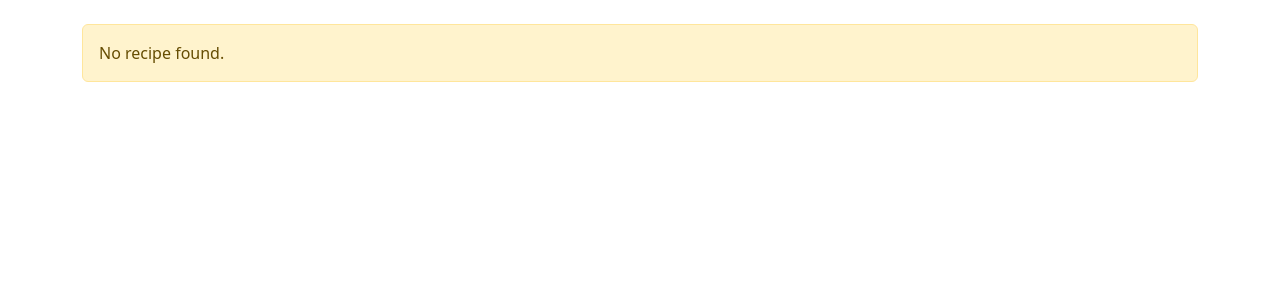
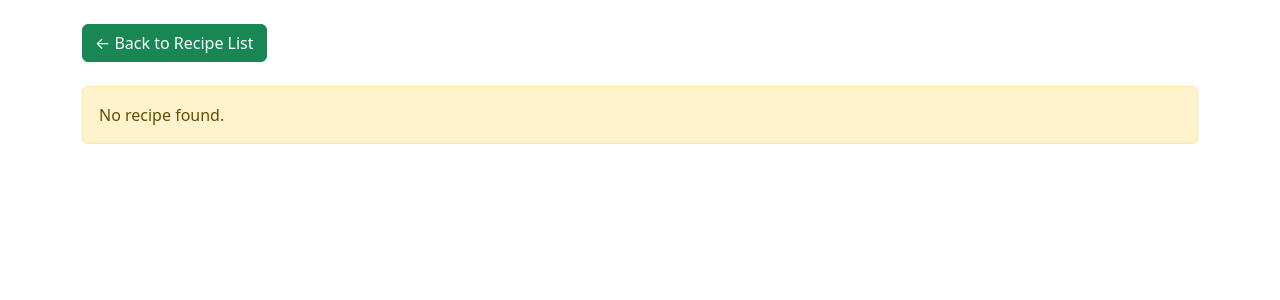
Before and after one commit to SarrahGandhi/assignment2, a PHP site: page /details.php?RecipeID=1 in a window 1280 px wide. Shown: the part 56-356 px from the top of the page. Run offline with PHP 8.4, Linux system fonts and the light colour scheme; data that the repository does not hold is empty.

Commit message:
add a returntolist button on details.php

```diff
--- a/details.php
+++ b/details.php
@@ -14,6 +14,12 @@
     <header>
         <?php include("admin/includes/nav.php"); ?>
     </header>
+
+    <div class="container my-4">
+    <div class="d-flex justify-content-start">
+        <a href="index.php" class="btn btn-success">← Back to Recipe List</a>
+    </div>
+    </div>
 
     <main class="container mt-4">
         <?php
@@ -96,7 +102,6 @@
         }
         ?>
     </main>
-
 </body>
 
 </html>
```
Also changed, not shown: uploads/BeefBroccoli.jpg (added), uploads/SabaShioyaki.jpg (added).
